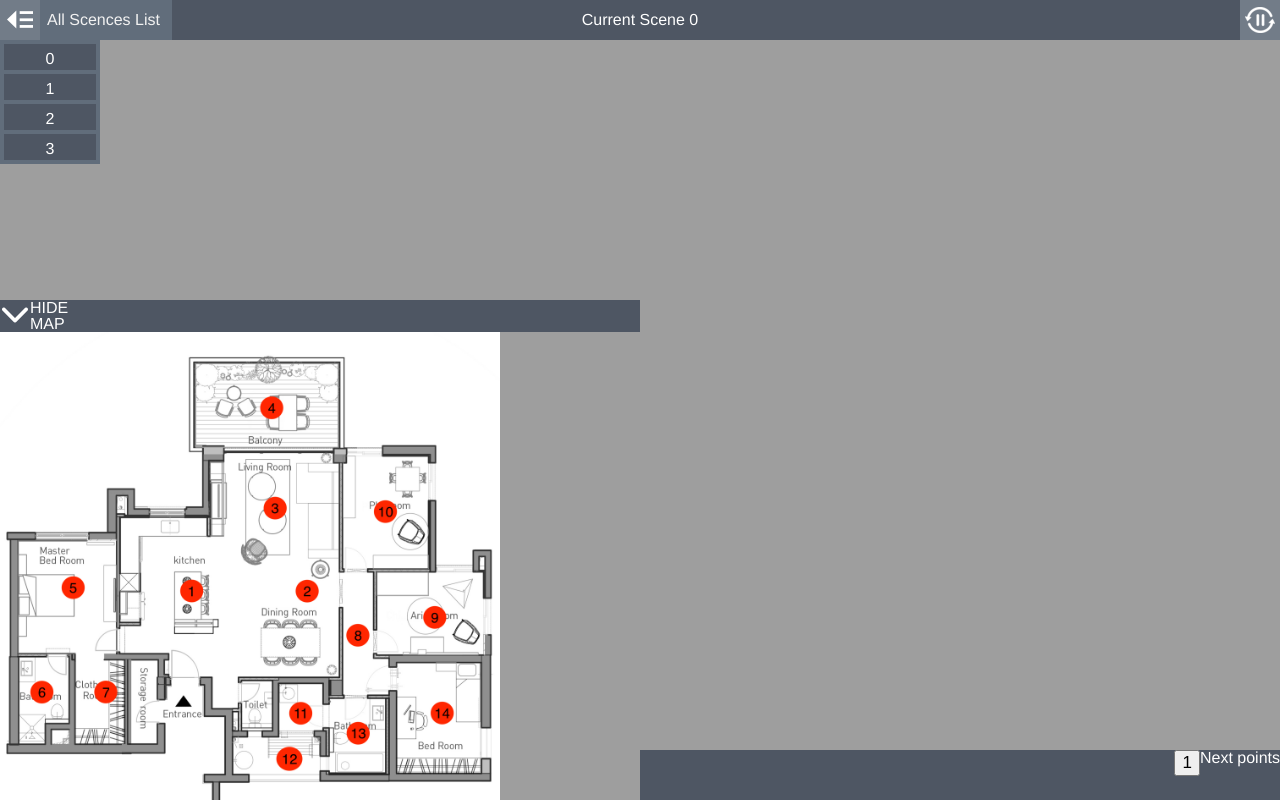
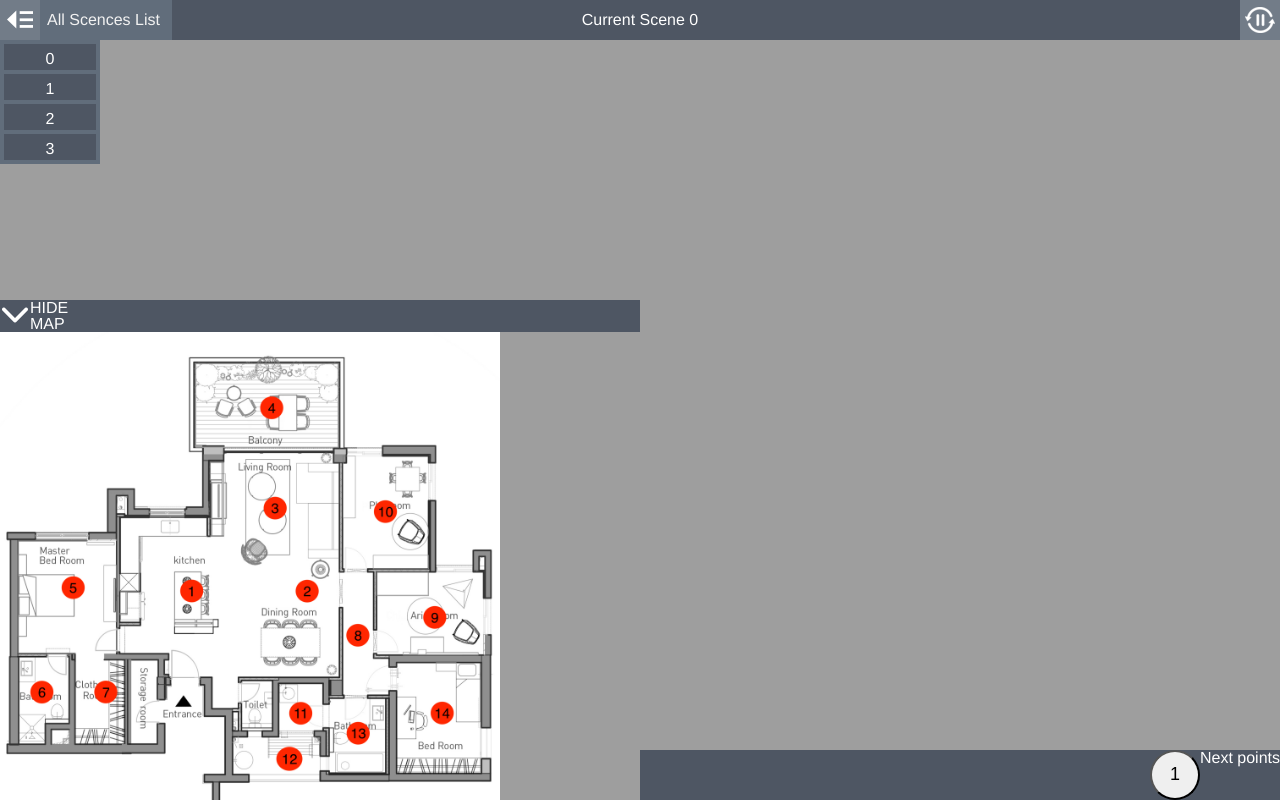
Before and after one commit to yairabf/Panoramic-View-Inside-Building, an Electron app: page marz.html in a window 1280 px wide. Drawn offline with Linux system fonts and the light colour scheme; no server answers; animation ran at ten frames a second.

Commit message:
modifying the link buttons

```diff
--- a/marz.js
+++ b/marz.js
@@ -297,7 +297,10 @@ const main = remote.require("./main.js");
 
     // Create image element.
     var icon = document.createElement('button');
+
     icon.classList.add('keyboardItem');
+    icon.classList.add('btn-circle');
+    icon.classList.add('btn-lg');
     icon.innerText = element.target;
     // Add click event handler.
     wrapper.addEventListener('click', function () {
--- a/style.css
+++ b/style.css
@@ -927,3 +927,22 @@ max-height: 30px;
   text-decoration: none;
   font-size: 17px;
 }
+
+.btn-circle {
+  width: 30px;
+  height: 30px;
+  text-align: center;
+  padding: 6px 0;
+  font-size: 12px;
+  line-height: 1.428571429;
+  border-radius: 15px;
+}
+
+.btn-circle.btn-lg {
+  width: 50px;
+  height: 50px;
+  padding: 10px 16px;
+  font-size: 18px;
+  line-height: 1.33;
+  border-radius: 25px;
+}
--- a/upload.js
+++ b/upload.js
@@ -3,7 +3,6 @@ const remote = require('electron').remote;
 const main = remote.require("./main.js");
 const fs = require('fs');
 const path = require('path');
-const admZip = require('adm-zip');
 const extract = require('extract-zip');
 const UPLOAD_FOLDER = __dirname + "/uploads/";
 const DATA_FOLDER = __dirname + "/Data/";
```
